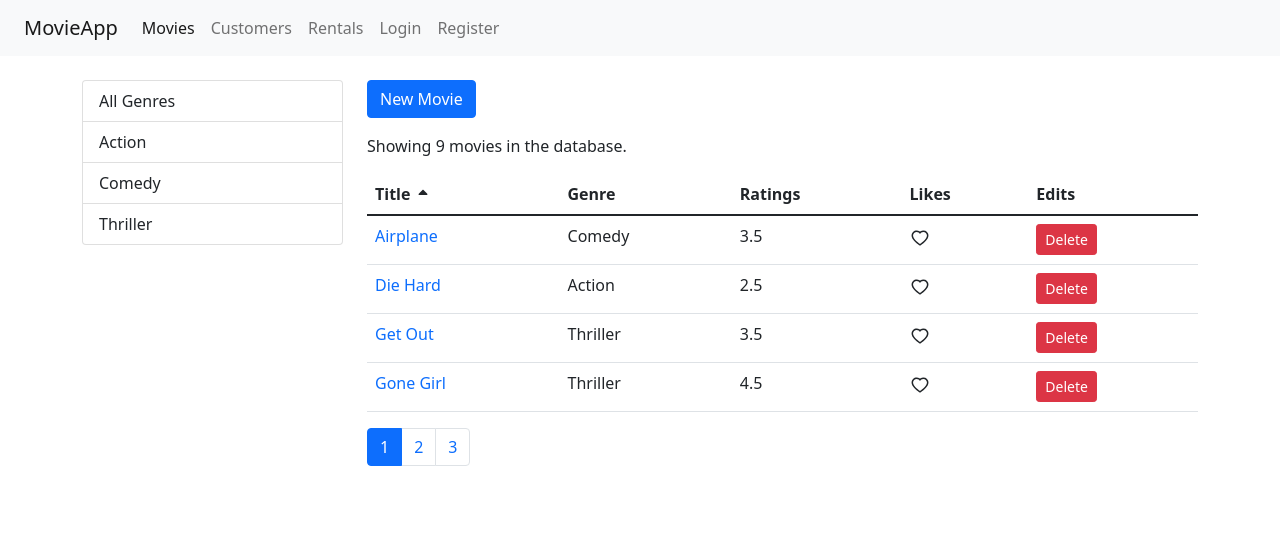
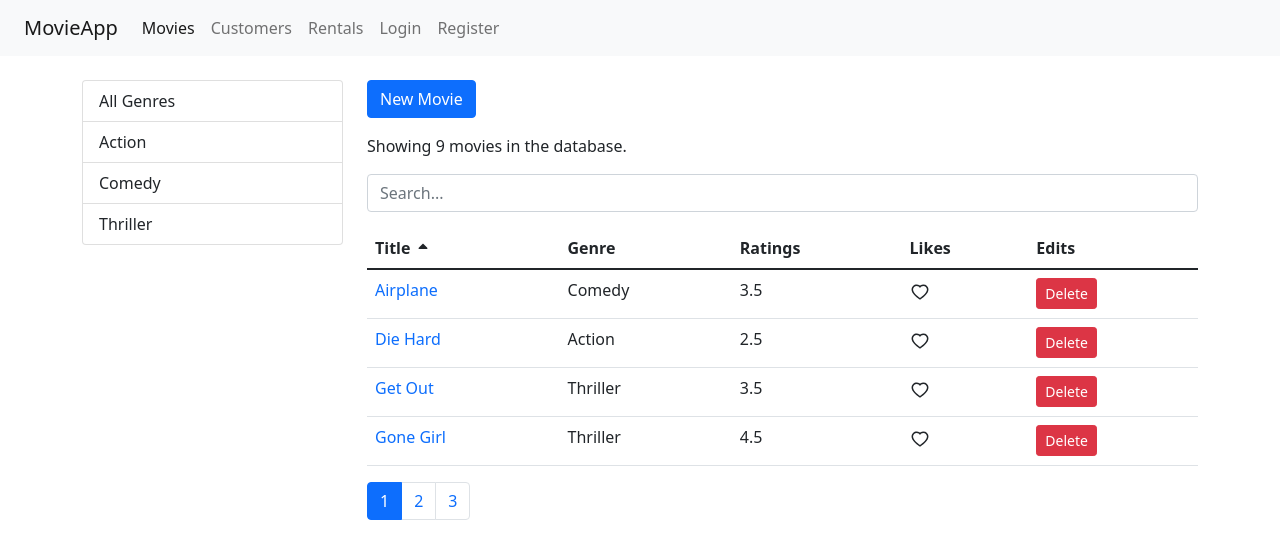
Before and after one commit to CutieMath/react-02, a React (Create React App) app: page /movies in a window 1280 px wide. Shown: the top 558 px of the page. Built offline with nearby package versions, Linux system fonts and the light colour scheme.

Commit message:
add search query function into app

```diff
--- /dev/null
+++ b/src/common/searchBox.jsx
@@ -0,0 +1,16 @@
+import React from "react";
+
+const searchBox = ({ value, onChange }) => {
+  return (
+    <input
+      type="text"
+      name="query"
+      className="form-control my-3"
+      placeholder="Search..."
+      value={value}
+      onChange={(e) => onChange(e.currentTarget.value)}
+    />
+  );
+};
+
+export default searchBox;
--- a/src/components/movies.jsx
+++ b/src/components/movies.jsx
@@ -6,6 +6,7 @@ import { Link } from "react-router-dom";
 import Pagination from "../common/Pagination";
 import { paginate } from "../utils/paginate";
 import ListGroup from "../common/ListGroup";
+import SearchBox from "../common/searchBox";
 import MoviesTable from "./moviesTable";
 
 import _, { filter } from "lodash";
@@ -16,6 +17,8 @@ class Movies extends Component {
     movies: [],
     pageSize: 4,
     currPage: 1,
+    searchQuery: "",
+    selectedGenre: null,
     sortColumn: { path: "title", order: "asc" }, // initial state for sorting
   };
   // Use component did mount so that the data have time to query from the backend
@@ -30,7 +33,7 @@ class Movies extends Component {
   };
   handleGenreSelect = (genre) => {
     // set currPage to one when a different genre is selected
-    this.setState({ selectedGenre: genre, currPage: 1 });
+    this.setState({ selectedGenre: genre, searchQuery: "", currPage: 1 });
   };
   handleLike = (movie) => {
     const newMovies = [...this.state.movies];
@@ -44,14 +47,31 @@ class Movies extends Component {
   handleSort = (sortColumn) => {
     this.setState({ sortColumn });
   };
+  handleSearch = (query) => {
+    this.setState({ searchQuery: query, selectedGenre: null, currPage: 1 });
+  };
+
   getArrangedPageData = () => {
-    const { movies, pageSize, currPage, selectedGenre, sortColumn } =
-      this.state;
+    const {
+      movies: allMovies,
+      pageSize,
+      currPage,
+      selectedGenre,
+      sortColumn,
+      searchQuery,
+    } = this.state;
     // filter the move
-    const filteredMovies =
-      selectedGenre && selectedGenre._id // only filter the genres if it has ID property
-        ? movies.filter((m) => m.genre._id === selectedGenre._id)
-        : movies;
+    let filteredMovies = allMovies;
+    if (searchQuery) {
+      filteredMovies = allMovies.filter((m) =>
+        m.title.toLowerCase().startsWith(searchQuery.toLowerCase())
+      );
+    } else if (selectedGenre && selectedGenre._id) {
+      filteredMovies = allMovies.filter(
+        (m) => m.genre._id === selectedGenre._id
+      );
+    }
+
     // sort the movie
     const sortedMovies = _.orderBy(
       filteredMovies,
@@ -67,7 +87,7 @@ class Movies extends Component {
   render() {
     const { length: moviesCount } = this.state.movies;
     // destructuring the elements so the code is cleaner
-    const { genres, pageSize, currPage, sortColumn } = this.state;
+    const { genres, pageSize, currPage, sortColumn, searchQuery } = this.state;
     if (moviesCount === 0) return <p>No movies in the database x</p>;
     const { totalCount, paginatedMovies } = this.getArrangedPageData();
     // Keep the level of abstraction consistant
@@ -85,6 +105,7 @@ class Movies extends Component {
             <button className="btn btn-primary mb-3">New Movie</button>
           </Link>
           <p>Showing {totalCount} movies in the database.</p>
+          <SearchBox value={searchQuery} onChange={this.handleSearch} />
           <MoviesTable
             paginatedMovies={paginatedMovies}
             sortColumn={sortColumn}
```
